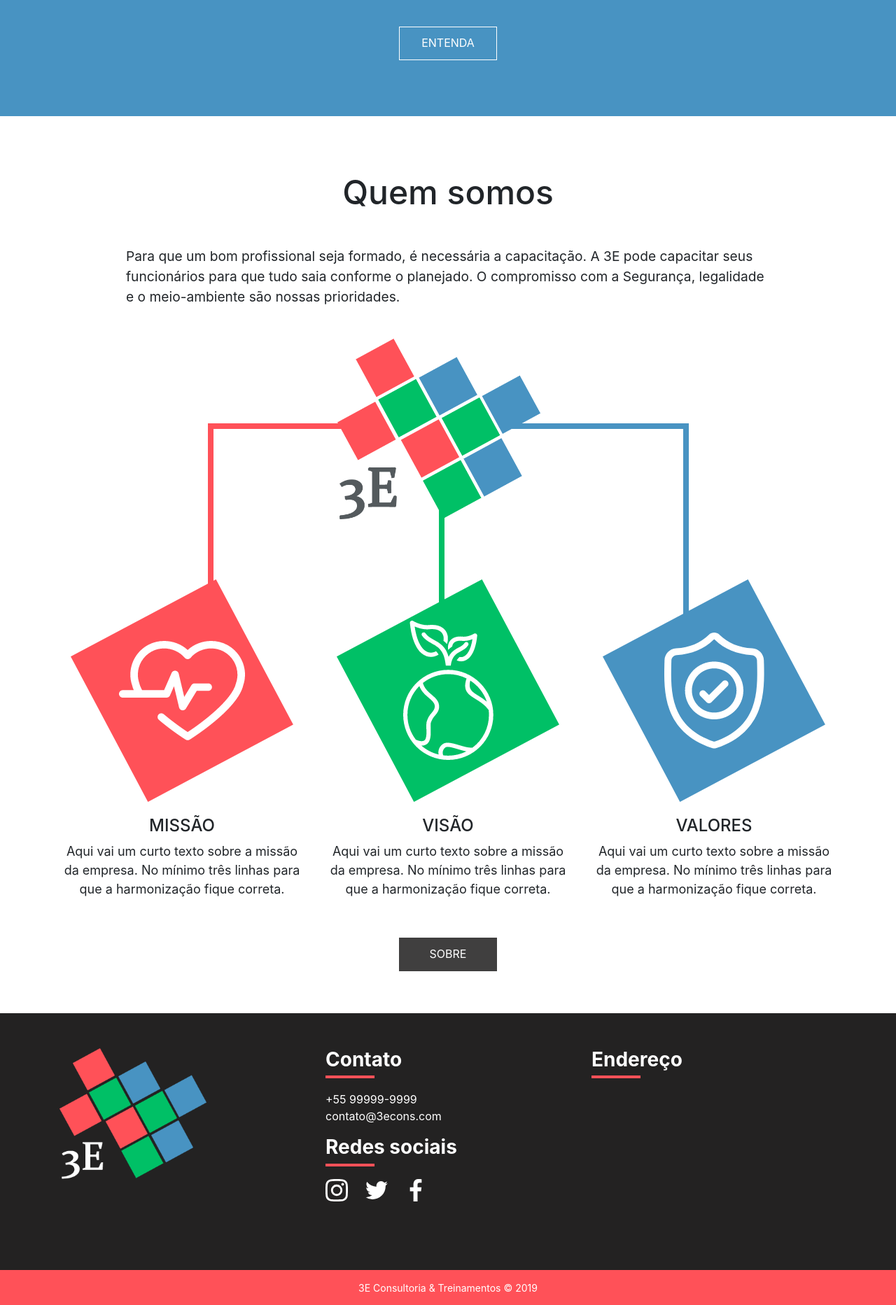
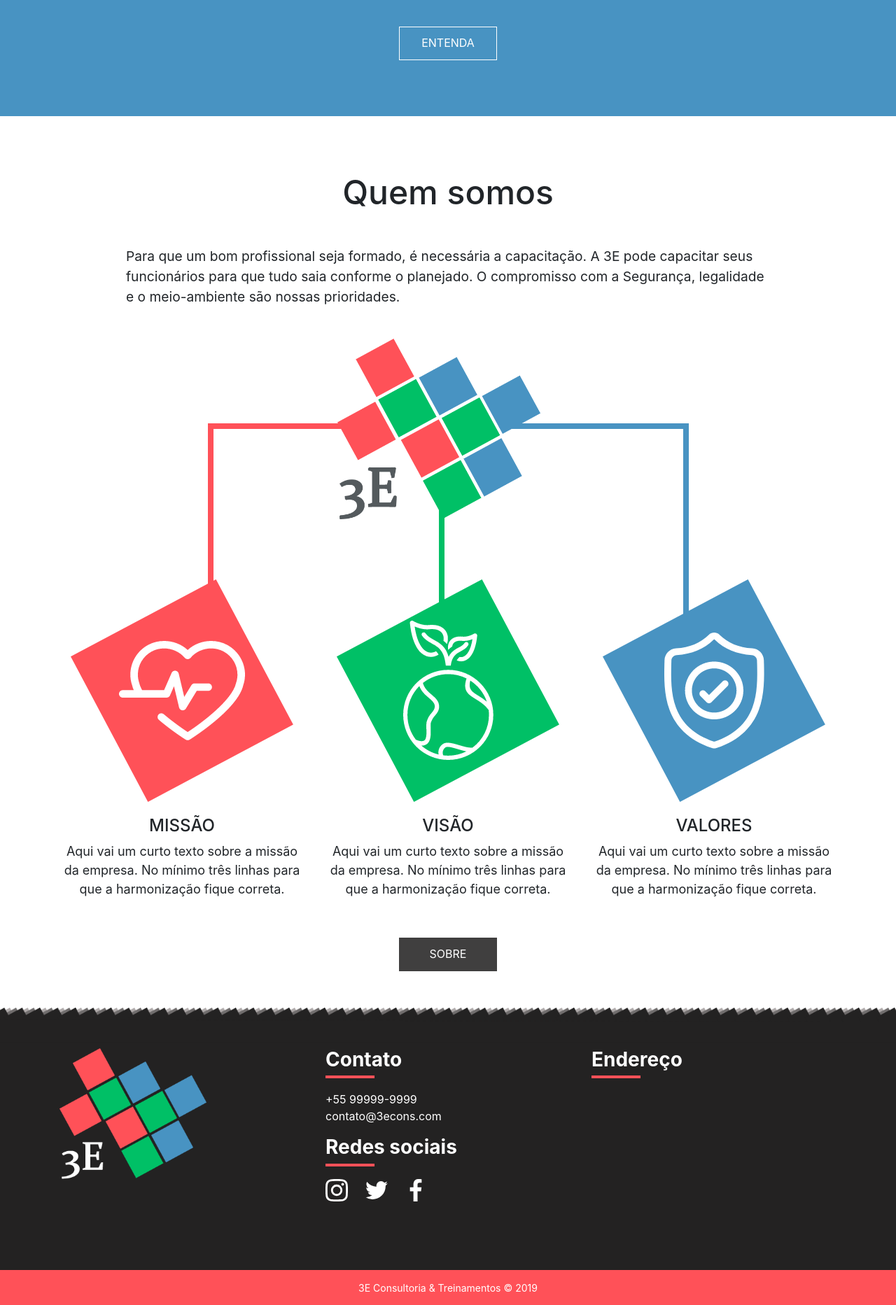
Before and after one commit to caraujo07/caraujo07.github.io, a PHP site: page /index2.html in a window 1280 px wide. Shown: the part 2235-4100 px from the top of the page at 70% size. Run offline with PHP 8.4, Linux system fonts and the light colour scheme; grey boxes are pictures that could not be loaded.

Commit message:
alterações de CSS

```diff
--- a/css/index2.css
+++ b/css/index2.css
@@ -368,6 +368,23 @@ p {
   color: #FFF;
 }
 
+footer {
+  position: relative;
+}
+
+footer::before {
+  content: '';
+  display: block;
+  position: absolute;
+  width: 103%;
+  height: 50px;
+  top: -8px;
+  left: -20px;
+  background: url('../img/ornamento.png');
+  background-size: cover;
+  background-repeat: repeat-x;
+}
+
 .footer ul {
   padding-left: 0;
 }
```
Also changed, not shown: img/ornamento.png (added), img/ornamento2.png (added).
